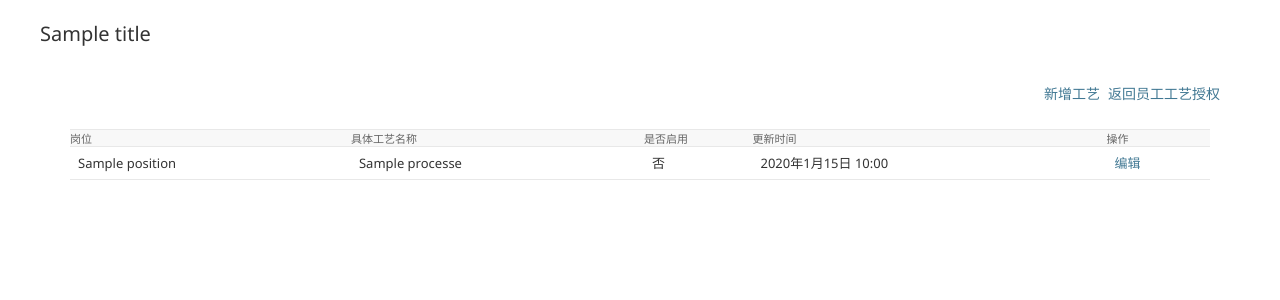
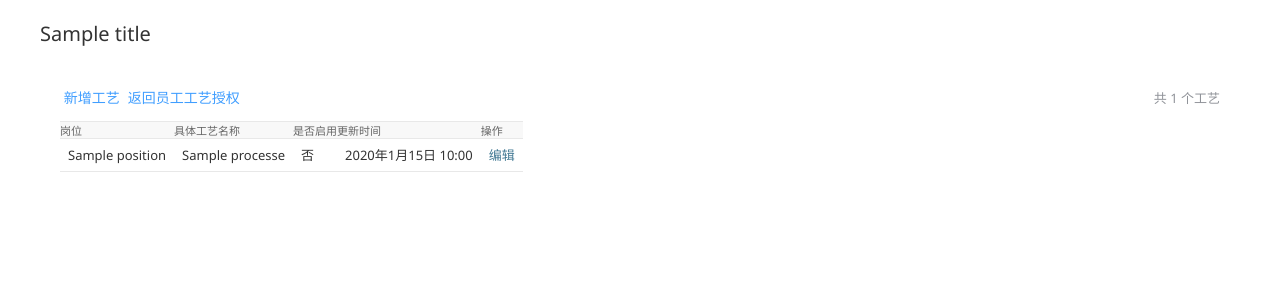
Before and after one commit to tacwayne-code/constellation-internship, a Django app: template 生产报工后台管理系统/templates/admin/employees/employeeprocessauthorization/process_management.html in a window 1280 px wide. Shown: the part 95-395 px from the top of the page. Run offline with Django 5.2, Linux system fonts and the light colour scheme; the template is opened without the code that fills it: most values are stand-ins (such as "Sample title", 1, 10 or a date in 2020); parts of the project's set-up code (start-up, migrations or seed data) failed here and were passed over.

Commit message:
feat: 生产报工后台管理系统 — 员工工艺管理UI优化V3（工艺列表工具栏/表头/计数样式统一）

```diff
--- a/生产报工后台管理系统/templates/admin/employees/employeeprocessauthorization/process_management.html
+++ b/生产报工后台管理系统/templates/admin/employees/employeeprocessauthorization/process_management.html
@@ -1,5 +1,5 @@
 {% extends "admin/base_site.html" %}
-{% load static %}
+{% load i18n static %}
 
 {% block bodyclass %}{{ block.super }} app-employees model-employeeprocessauthorization change-list{% endblock %}
 
@@ -7,7 +7,6 @@
   {{ block.super }}
   <link rel="stylesheet" type="text/css" href="{% static 'admin/css/changelists.css' %}"/>
   <style type="text/css">
-    /* The process-management view keeps its five existing columns but uses the full content width. */
     body.model-employeeprocessauthorization #content,
     body.model-employeeprocessauthorization #content-main {
       width: 100% !important;
@@ -15,31 +14,34 @@
       box-sizing: border-box;
     }
     body.model-employeeprocessauthorization #content-main {
-      padding: 0;
+      padding: 20px;
     }
-    /* Module action toolbar sits in the content flow instead of the stock,
-       absolutely-positioned object-tools bar, so the two actions look part of
-       the module. */
+    /* Module toolbar: the two actions sit in the content flow as real buttons
+       (white background, blue text), matching the rest of the module list. */
     body.model-employeeprocessauthorization .process-toolbar {
       display: flex;
       align-items: center;
-      justify-content: flex-end;
       gap: 8px;
-      margin: 16px 20px 0;
+      margin-bottom: 14px;
     }
-    body.model-employeeprocessauthorization .process-toolbar a {
+    body.model-employeeprocessauthorization .process-toolbar a.el-button {
+      color: #409eff;
+      background-color: #ffffff;
+      border-color: #dcdfe6;
       text-decoration: none;
     }
-    body.model-employeeprocessauthorization #content-main > #changelist {
-      width: auto !important;
-      margin: 16px 20px 20px !important;
-      padding: 10px !important;
-      box-sizing: border-box;
+    body.model-employeeprocessauthorization .process-toolbar .process-count {
+      margin-left: auto;
+      color: #909399;
+      font-size: 13px;
+    }
+    body.model-employeeprocessauthorization #changelist {
+      margin: 0;
+      padding: 0;
     }
     body.model-employeeprocessauthorization #result_list {
       width: 100% !important;
       max-width: none !important;
-      table-layout: auto;
     }
   </style>
 {% endblock %}
@@ -47,22 +49,25 @@
 {% block content %}
   <div id="content-main">
     <div class="process-toolbar">
-      <a href="{% url 'admin:employees_employeeprocessauthorization_process_add' %}" class="el-button el-button--primary el-button--small">
+      <a href="{% url 'admin:employees_employeeprocessauthorization_process_add' %}" class="el-button el-button--default el-button--small">
         <i class="el-icon-plus"></i>&nbsp;新增工艺
       </a>
       <a href="{% url 'admin:employees_employeeprocessauthorization_changelist' %}" class="el-button el-button--default el-button--small">
         返回员工工艺授权
       </a>
+      <span class="process-count">共 {{ processes|length }} 个工艺</span>
     </div>
+
     <div class="module" id="changelist">
+      <div class="results">
         <table id="result_list">
           <thead>
             <tr>
-            <th>岗位</th>
-            <th>具体工艺名称</th>
-            <th>是否启用</th>
-            <th>更新时间</th>
-            <th>操作</th>
+              <th scope="col"><div class="text">岗位</div></th>
+              <th scope="col"><div class="text">具体工艺名称</div></th>
+              <th scope="col"><div class="text">是否启用</div></th>
+              <th scope="col"><div class="text">更新时间</div></th>
+              <th scope="col"><div class="text">操作</div></th>
             </tr>
           </thead>
           <tbody>
@@ -75,10 +80,11 @@
                 <td><a href="{% url 'admin:employees_employeeprocessauthorization_process_change' process.pk %}">编辑</a></td>
               </tr>
             {% empty %}
-            <tr><td colspan="5">暂无具体工艺。</td></tr>
+              <tr class="row1"><td colspan="5">暂无具体工艺。</td></tr>
             {% endfor %}
           </tbody>
         </table>
       </div>
     </div>
+  </div>
 {% endblock %}
```
Lines whose indentation alone changed are shown as unchanged.
